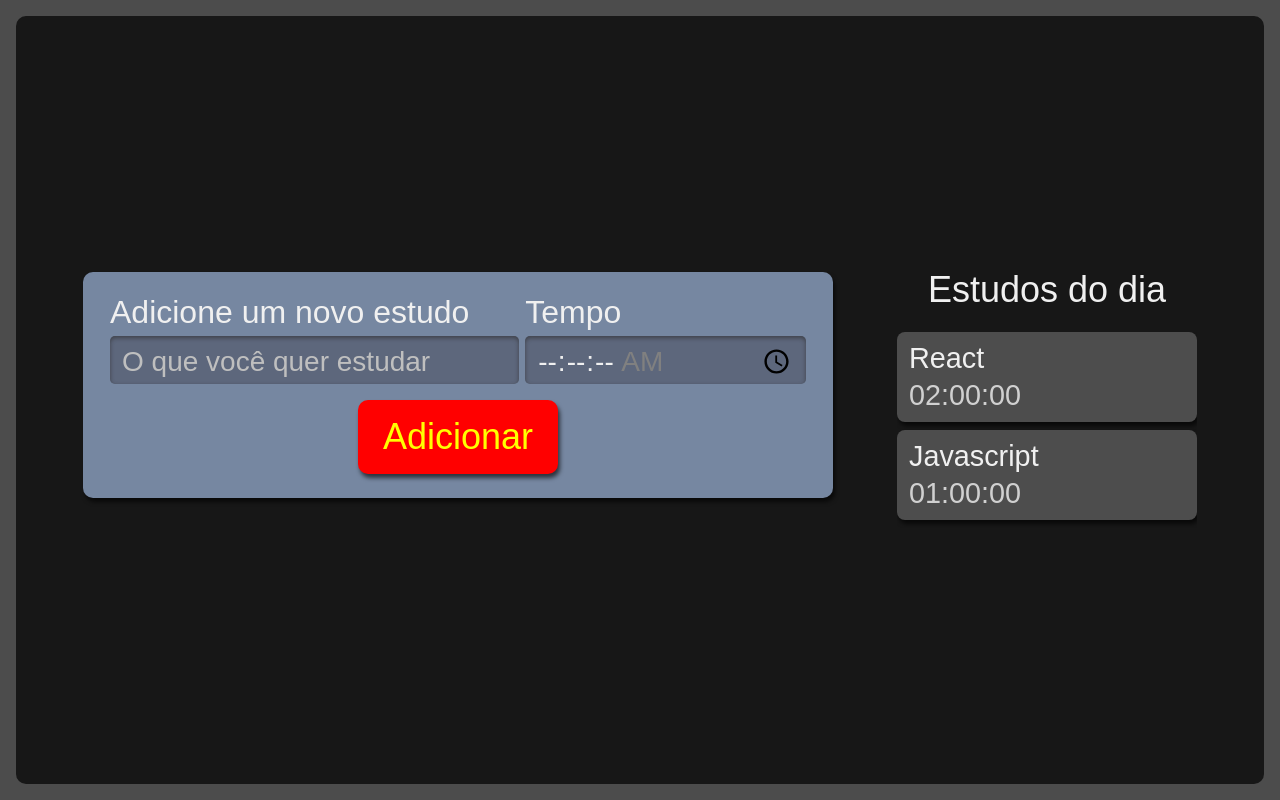
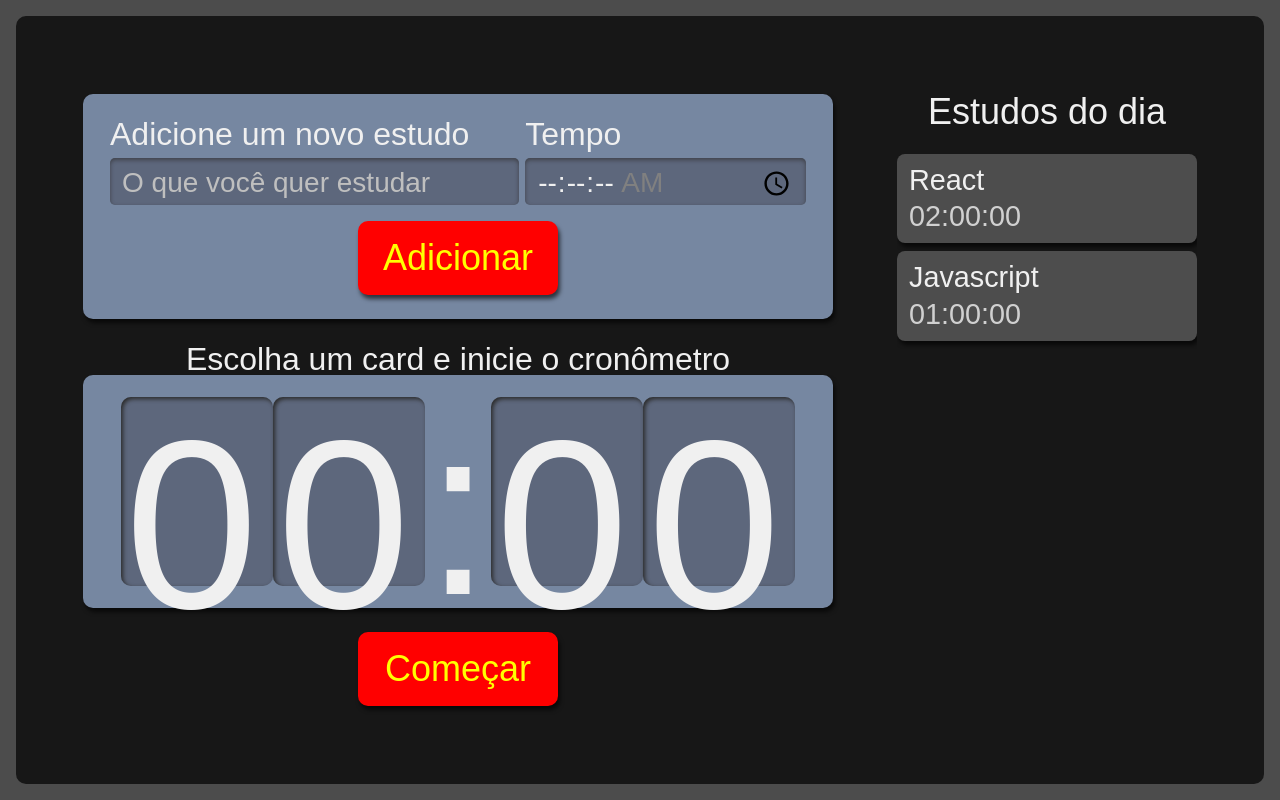
Before and after one commit to garouxl/react-with-ts, a React (Create React App) app: page / in a window 1280 px wide. Built offline with nearby package versions, Linux system fonts and the light colour scheme.

Commit message:
add Cronometro component

```diff
--- /dev/null
+++ b/src/components/Cronometro/Relogio/index.tsx
@@ -0,0 +1,15 @@
+import style from './style.module.scss'
+
+const Relogio = () => {
+  return (
+    <>
+      <span className={style.relogioNumero}>0</span>
+      <span className={style.relogioNumero}>0</span>
+      <span className={style.relogioDivisao}>:</span>
+      <span className={style.relogioNumero}>0</span>
+      <span className={style.relogioNumero}>0</span>
+    </>
+  )
+}
+
+export default Relogio
--- /dev/null
+++ b/src/components/Cronometro/Relogio/style.module.scss
@@ -0,0 +1,21 @@
+.relogioNumero {
+  background-color: #5D677C;
+  box-shadow: 2px 2px 4px #2B2B2B inset;
+  height: 3.6rem;
+  width: 3rem;
+  padding: 8px 4px;
+  border-radius: 10px;
+
+  @media screen and (min-width:1280px) {
+    height: 10.8rem;
+    width: 9rem;
+  }
+}
+
+.relogioDivisao {
+  height: 4.2rem;
+
+  @media screen and (min-width:1280px) {
+    height: 12.6rem;
+  }
+}
--- /dev/null
+++ b/src/components/Cronometro/index.tsx
@@ -0,0 +1,18 @@
+import Botao from '../Botao'
+import Relogio from './Relogio'
+
+import style from './style.module.scss'
+
+const Cronometro = () => {
+  return (
+    <div className={style.cronometro}>
+      <p className={style.titulo}> Escolha um card e inicie o cronômetro </p>
+      <div className={style.relogioWrapper}>
+        <Relogio />
+      </div>
+      <Botao texto='Começar' />
+    </div>
+  )
+}
+
+export default Cronometro
--- /dev/null
+++ b/src/components/Cronometro/style.module.scss
@@ -0,0 +1,59 @@
+.cronometro {
+  display: flex;
+  flex-direction: column;
+  align-items: center;
+  grid-area: cronometro;
+
+  .relogioWrapper {
+    align-items: center;
+    background-color: #7687A1;
+    border-radius: 10px;
+    box-shadow: 2px 4px 4px #0000009F;
+    box-sizing: border-box;
+    display: flex;
+    font-size: 5rem;
+    justify-content: center;
+    margin-bottom: 24px;
+    padding: 16px 12px;
+    width: 100%;
+  }
+
+  .titulo {
+    font-size: 2rem;
+  }
+
+  button {
+    background-color: #88bcd1;
+    border-radius: 10px;
+    box-shadow: 2px 4px 4px #0000009F;
+    color: #272626;
+    cursor: pointer;
+    font-size: 1.25rem;
+    padding: 16px;
+    width: 150px;
+
+    &:active {
+      background-color: #7CA6B7;
+      box-shadow: 2px 2px 4px #0000009F inset;
+      cursor: auto;
+    }
+  }
+
+  @media screen and (min-width:1280px) {
+
+    .relogioWrapper{
+      font-size: 15rem;
+    }
+
+    p {
+      font-size: 2rem;
+    }
+
+    button {
+      grid-column-start: span 2;
+      justify-self: center;
+      width: 200px;
+      font-size: 2.25rem;
+    }
+  }
+}
--- a/src/pages/App.tsx
+++ b/src/pages/App.tsx
@@ -1,6 +1,6 @@
-import React from 'react';
 import Formulario from '../components/Formulario'
 import Lista from '../components/Lista'
+import Cronometro from '../components/Cronometro';
 
 import style from  './style.module.scss';
 
@@ -9,6 +9,7 @@
     <div className={style.AppStyle}>
       <Formulario />
       <Lista />
+      <Cronometro />
     </div>
   );
 }
```
